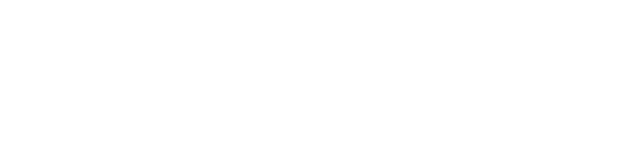
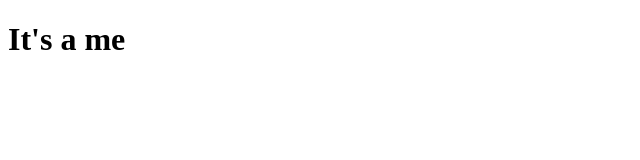
Before and after one commit to CyberGuth/guthfolio-, a plain HTML site: page index.html in a window 1280 px wide. Shown: the whole page, without its empty margins (0-640 px from the left). Drawn offline with Linux system fonts and the light colour scheme.

Commit message:
added text

```diff
--- a/index.html
+++ b/index.html
@@ -3,9 +3,9 @@
 <html lang="en" dir="ltr">
   <head>
     <meta charset="utf-8">
-    <title></title>
+    <title>guthfolio</title>
   </head>
   <body>
-
+<h1>It's a me</h1>
   </body>
 </html>
```
